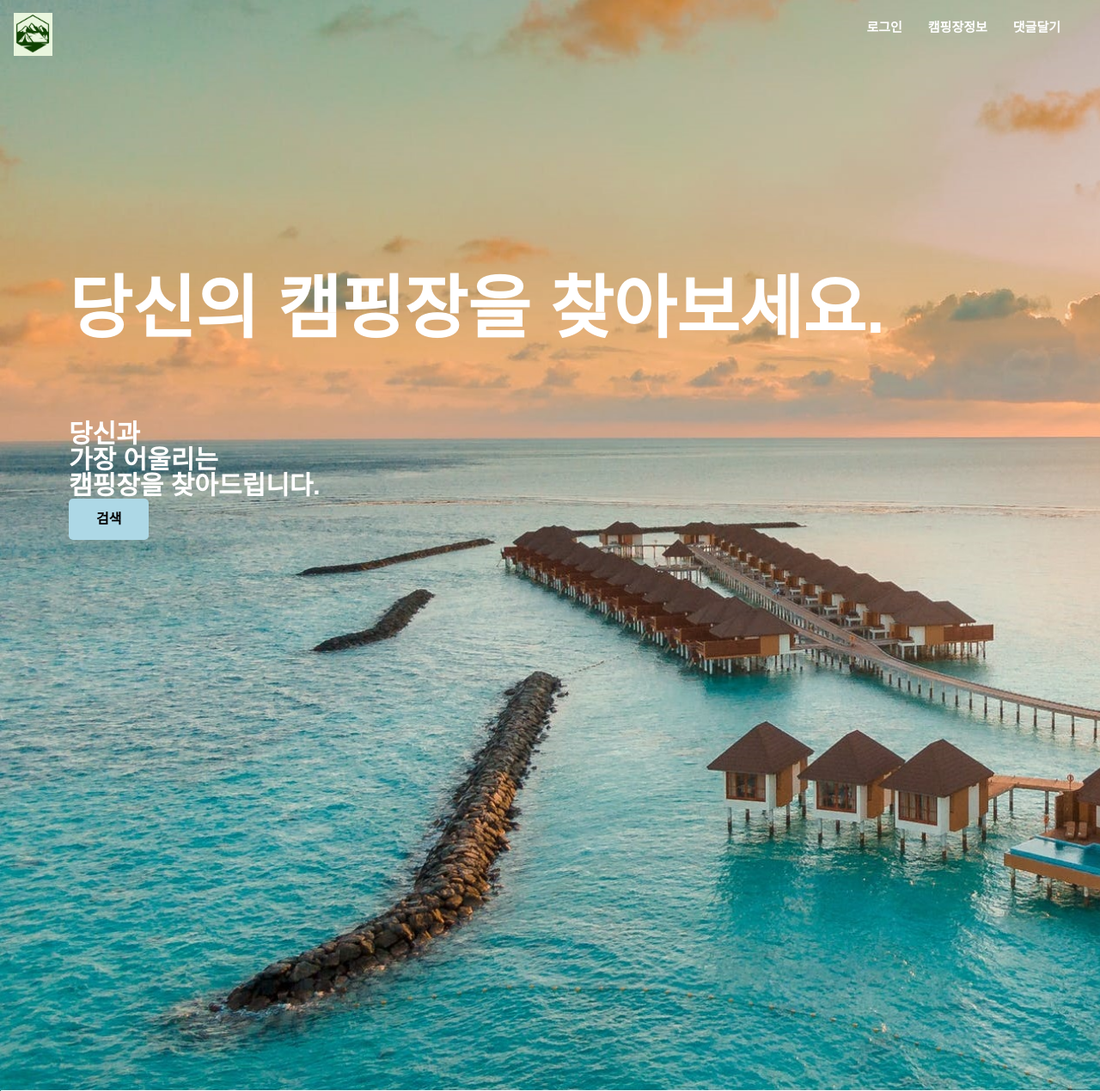
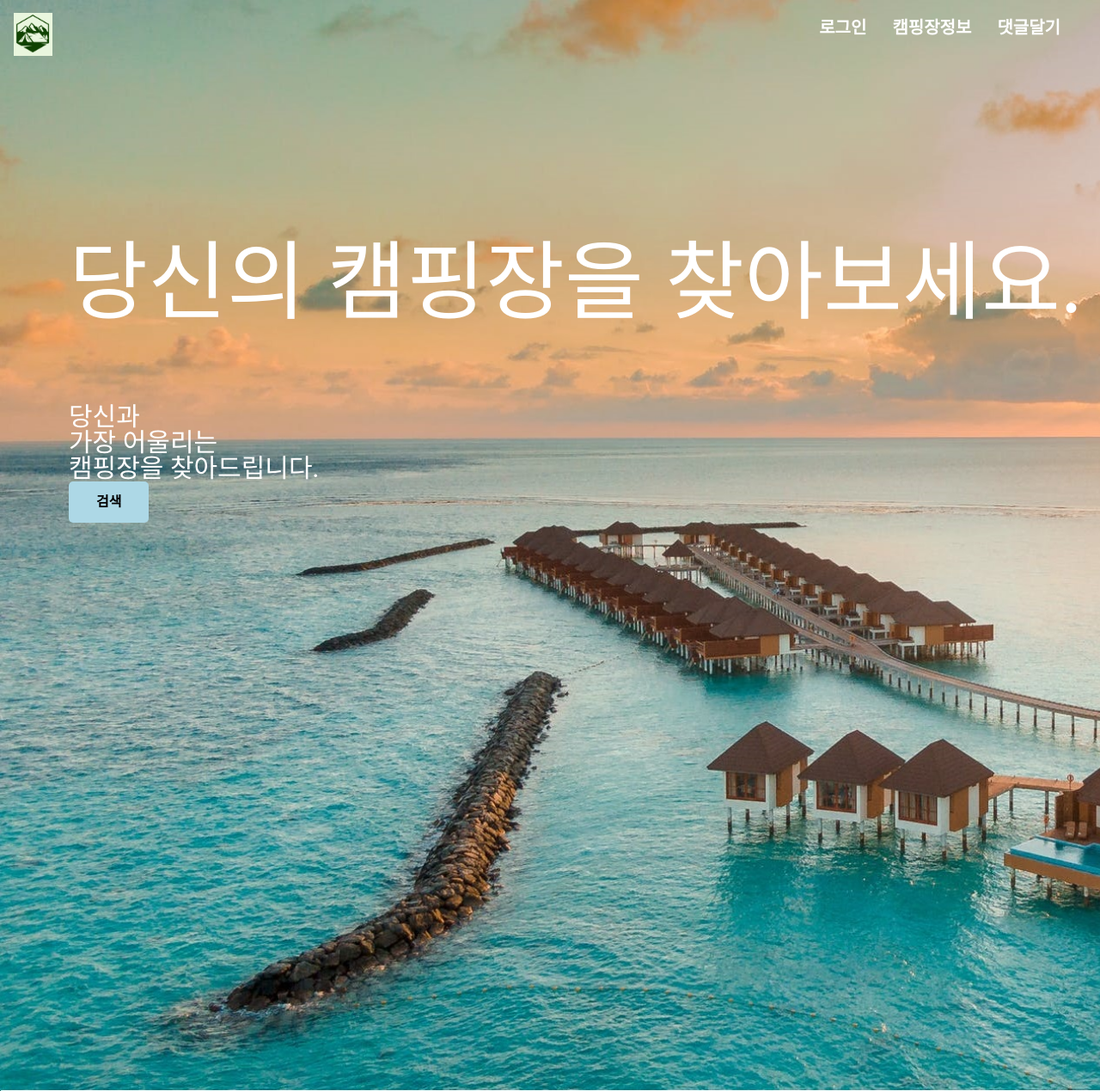
Before and after one commit to leeeunseo912/IoT_1, a Django app: page / in a window 1280 px wide; the page is wider, and only the part inside the window is pictured. Shown: that part at 86% size. Run offline with Django 4.2, Linux system fonts and the light colour scheme; some libraries are stand-ins or nearby versions; some web fonts are replaced.

Commit message:
폰트적용

```diff
--- a/static/css/styles.css
+++ b/static/css/styles.css
@@ -2,6 +2,15 @@
     box-sizing: border-box;
   }
 
+  @font-face {
+    font-family: 'title';
+    src: url('../font/NanumPenScript-Regular.ttf') format('truetype');
+}
+
+@font-face {
+  font-family: 'text';
+  src: url('../font/GamjaFlower-Regular.ttf') format('truetype');
+}
   body {
     margin: 0;
     min-width: 992px;
@@ -39,7 +48,7 @@
     text-decoration: none;
     color : white;
     font-style: bold;
-    font-size: 15px;
+    font-size: 20px;
     font-weight: 900;
   }
 
@@ -99,6 +108,9 @@
     margin-left: 10px;
     margin-right: 10px;
   }
+  .home,.navbar{
+    font-family: 'text';
+  }
 
   .home__img {
     position: absolute;
@@ -112,7 +124,7 @@
   .home__container {
     position: relative;
     margin-left: 80px;
-    font-weight: bold;
+    /* font-weight: bold; */
     line-height: 1;
     animation-name: grow;
     animation-duration: 1s;/* 애니메이션 시간 */
@@ -124,8 +136,10 @@
   }
 
   .home_main_title{
-    font-size : 80px;
+    font-size : 100px;
     color : white;
+    font-family: 'title';
+
   }
 
   .home_main_data{
--- a/templates/main/index.html
+++ b/templates/main/index.html
@@ -8,7 +8,7 @@
 
         <div class="home__container">
             <div class="home_main_title">
-                <br><br><br>당신의 캠핑장을 찾아보세요.
+                <br><br>당신의 캠핑장을 찾아보세요.
             </div>
             <div class="home_main_data">
                 <br><br><br>당신과 <br>가장 어울리는 <br>캠핑장을 찾아드립니다.
```
Also changed, not shown: 2 other files.
